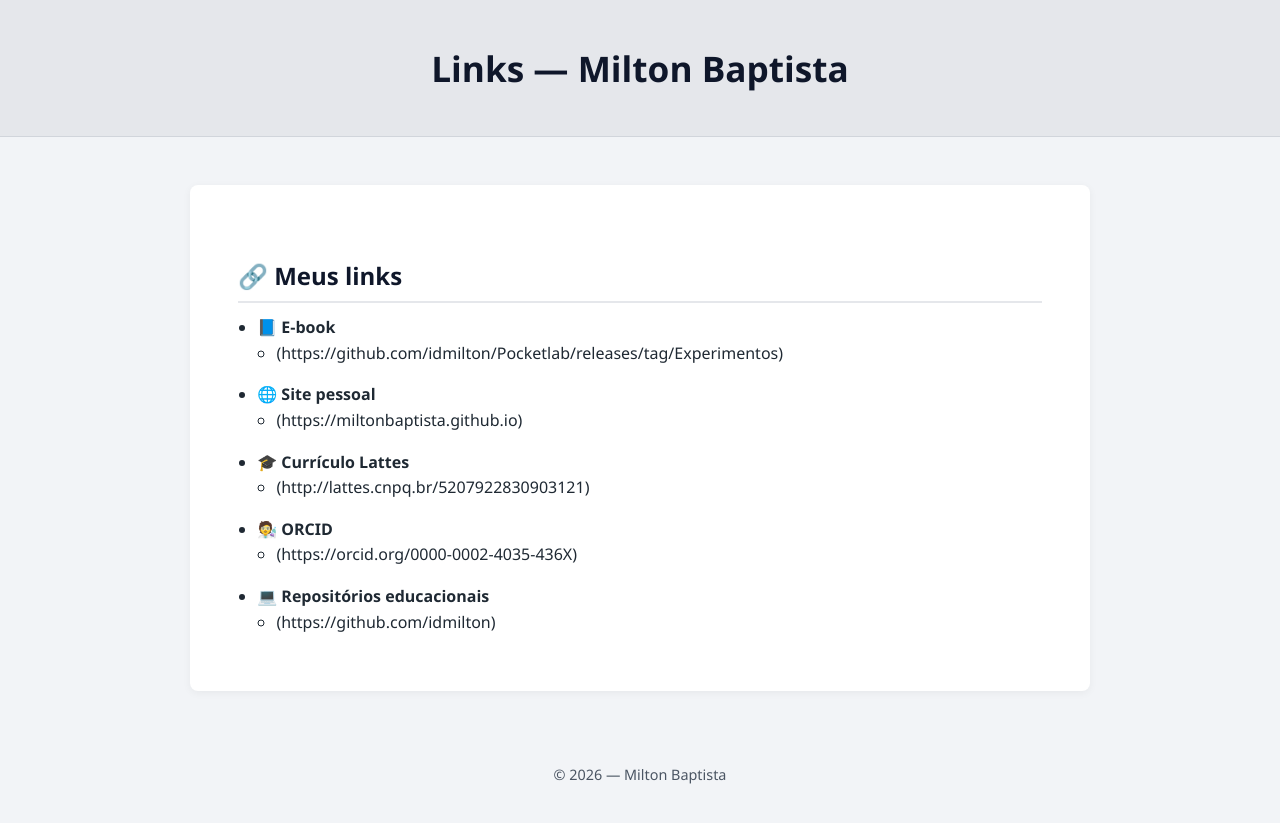
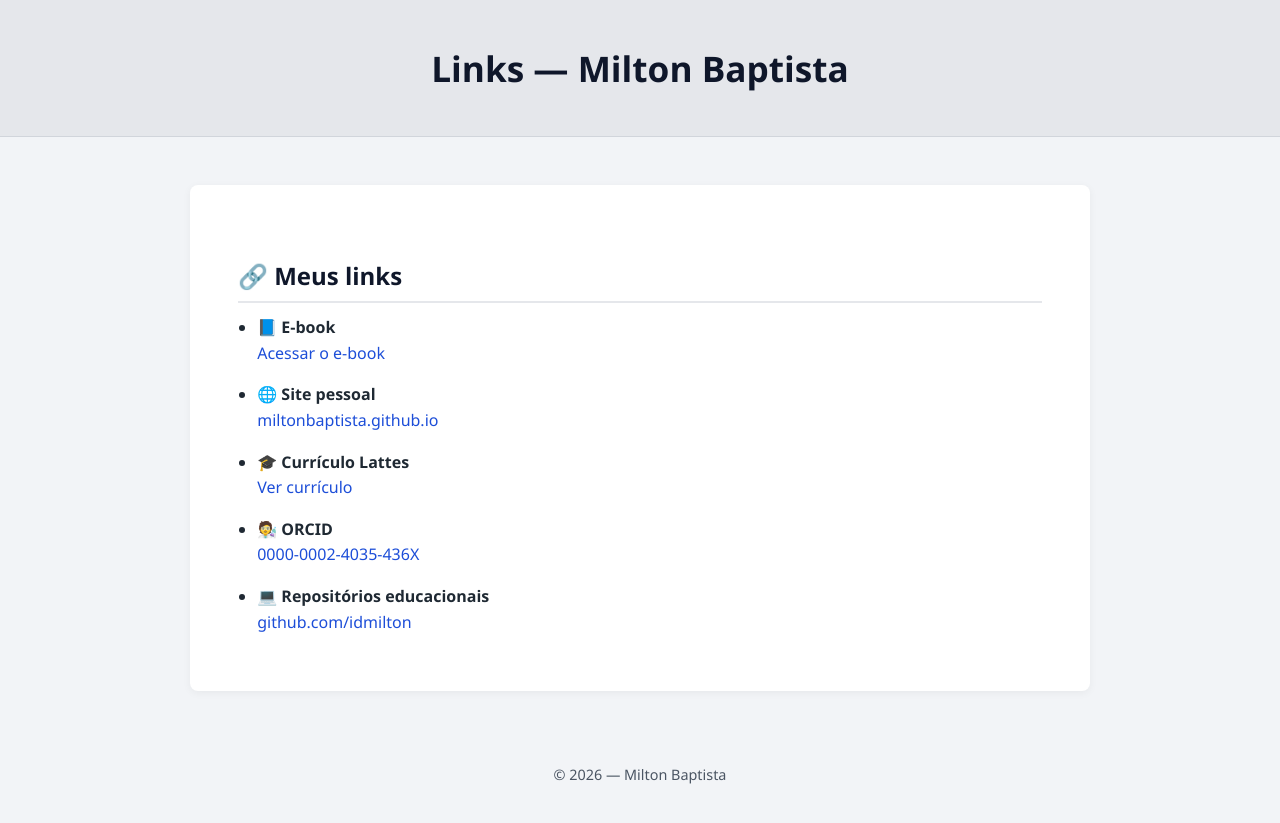
Before and after one commit to miltonbaptista/miltonbaptista.github.io, a Jekyll site: the page built from links.md, in a window 1280 px wide. Shown: the top 823 px of the page. Built offline with Jekyll 4.4.1, drawn with Linux system fonts in a browser that asks for light colours.

Commit message:
Update links.md

```diff
--- a/links.md
+++ b/links.md
@@ -6,16 +6,16 @@ title: Links — Milton Baptista
 ## 🔗 Meus links
 
 - 📘 **E-book**
-  - (https://github.com/idmilton/Pocketlab/releases/tag/Experimentos)
+  [Acessar o e-book](https://github.com/idmilton/Pocketlab/releases/tag/Experimentos)
 
 - 🌐 **Site pessoal**
-  - (https://miltonbaptista.github.io)
+  [miltonbaptista.github.io](https://miltonbaptista.github.io)
 
 - 🎓 **Currículo Lattes**
-  - (http://lattes.cnpq.br/5207922830903121)
+  [Ver currículo](http://lattes.cnpq.br/5207922830903121)
 
 - 🧑‍🔬 **ORCID**
-  - (https://orcid.org/0000-0002-4035-436X)
+  [0000-0002-4035-436X](https://orcid.org/0000-0002-4035-436X)
 
 - 💻 **Repositórios educacionais**
-  - (https://github.com/idmilton)
+  [github.com/idmilton](https://github.com/idmilton)
```
